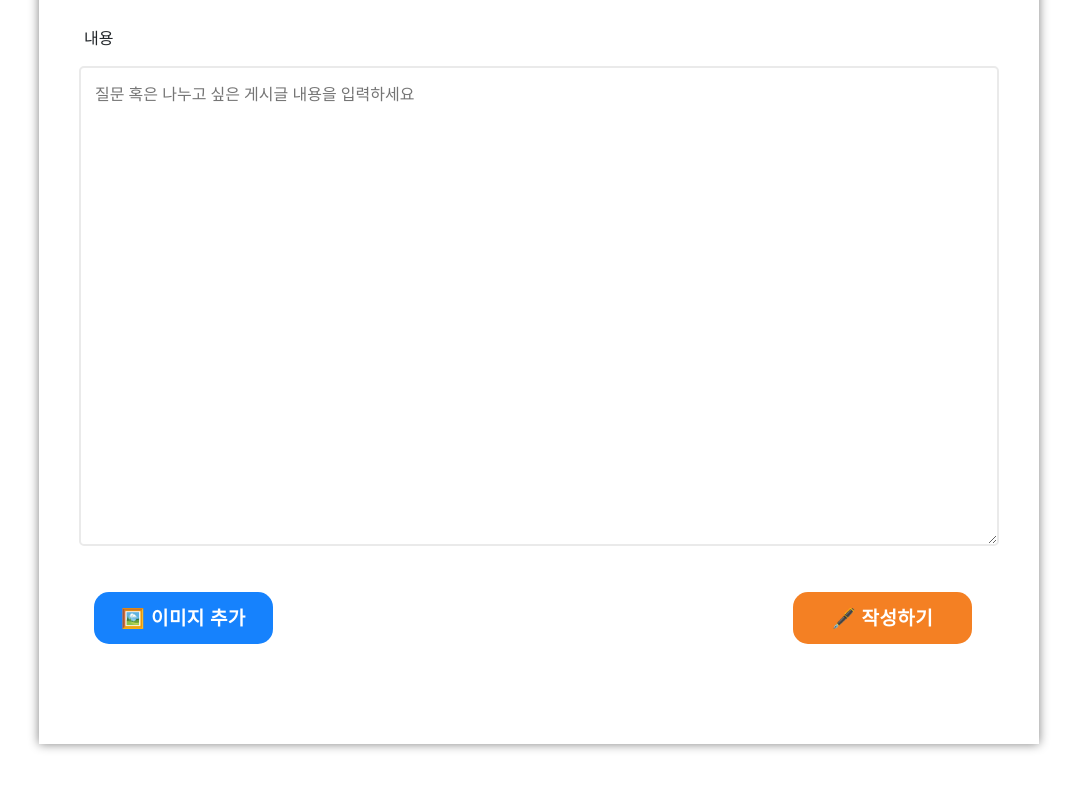
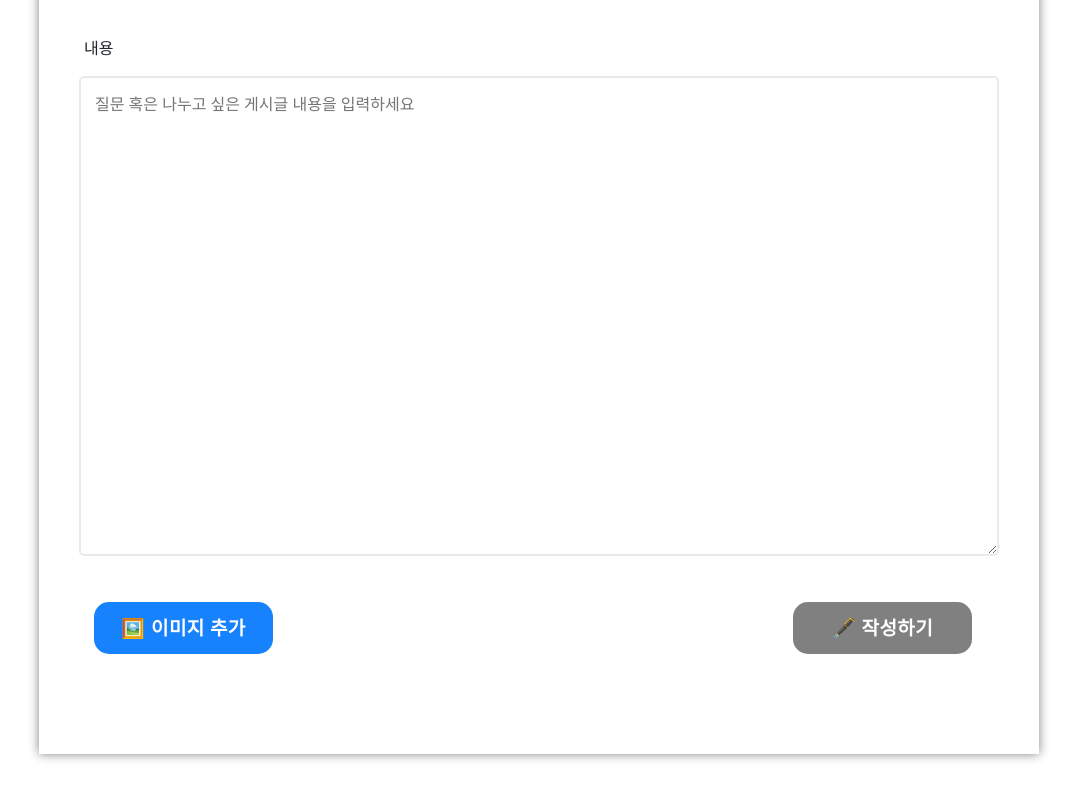
Before and after one commit to KWU-ESG/esg-frontend-next, a Next.js app: page /forum/register in a window 1280 px wide. Shown: the part 476-1276 px from the top of the page, without its empty margins (61-1138 px from the left). Built offline with nearby package versions, Linux system fonts and the light colour scheme.

Commit message:
✨ forum/register 작성하기 버튼 활성화 기능 추가

```diff
--- a/pages/forum/register/index.js
+++ b/pages/forum/register/index.js
@@ -29,34 +29,48 @@ import { useRouter } from "next/router";
     const [contents, setContents] = useState("");
     // Category state
     const [category, setCategory] = useState('');
+    // 작성하기 state
+    const [isActive, setIsActive] = useState(false);
+
 
     // error state
     const [titleError, setTitleError] = useState("");
     const [contentsError, setContentsError] = useState("");
+    // 카테고리 에러 처리 기능 추가해야함
     const [categoryError, setCategoryError] = useState("");
 
     const onChangeTitle = (event) => {
       setTitle(event.target.value);
+      // 입력한 값으로 바로 검사
+      if (event.target.value && contents && category){
+        setIsActive(true)
+      }
       if(event.target.value !== ""){
         setTitleError("")
       }
     };
 
+    // 이벤트 핸들러 함수
+    const onChangeContents = (event) => {
+      setContents(event.target.value);
+      if(title && event.target.value && category){
+        setIsActive(true)
+      }
+      if(event.target.value !== ""){
+        setContentsError("")
+      }
+    };
+
     const onChangeCategory = (event) => {
       setCategory(event.target.value);
+      if(title && event.target.value && contents){
+        setIsActive(true)
+      }
       if(event.target.value !== ""){
         setCategoryError("")
       }
     };
 
-    // 이벤트 핸들러 함수
-    const onChangeContents = (event) => {
-      // 내가 선택한 태그의 값
-      setContents(event.target.value);
-      if(event.target.value !== ""){
-        setContentsError("")
-      }
-    };
 
     const onClickSubmit = async () => {
       // 타이틀이 비었을 때 (없을 때)
@@ -69,17 +83,20 @@ import { useRouter } from "next/router";
       if (title && contents) {
         try {
           const postData = {
-          writer: "임시지은이",
-          password: "1234",
+          id: 10000,
           title: title,
-          content: contents
+          content: contents,
+          createdAt: "2023-02-24T16:17:47.000Z",
+          updatedAt: "2023-02-24T16:17:47.000Z",
+          UserId : 1234
           }
           // category: category 선택한 카테고리
 
+          console.log({isActive})
           console.log("성공시 제목 출력: ",postData.title)
-          await axios.post("http://backend-example.codebootcamp.co.kr/board", postData);
-          alert("게시글이 등록되었습니다.");
-          router.push('/forum/forum-list')
+          await axios.post("https://koreanjson.com/todos", postData);
+          alert("게시글이 성공적으로 등록되었습니다.");
+          //router.push('/forum/forum-list')
 
         }
         catch(error) {
@@ -87,9 +104,10 @@ import { useRouter } from "next/router";
           console.error(error);
         }
 
-
       }
     };
+
+
 
     return (
       <>
@@ -114,7 +132,7 @@ import { useRouter } from "next/router";
             <option value="G">G</option>
             <option value="기타">기타</option>
           </select>
-          {/* <Error>{titleError}</Error> */}
+          <Error>{categoryError}</Error>
         </InputWrapper>
 
         <InputWrapper>
@@ -131,7 +149,7 @@ import { useRouter } from "next/router";
 
       <ButtonWrapper>
         <CustomSubmitButton onClick={onClickSubmit}>🖼 이미지 추가</CustomSubmitButton>
-        <SubmitButton onClick={onClickSubmit}>🖋 작성하기</SubmitButton>
+        <SubmitButton onClick={onClickSubmit} isActive={isActive}>🖋 작성하기</SubmitButton>
       </ButtonWrapper>
       </Wrapper>
       <Footer/>
--- a/styles/register-post.js
+++ b/styles/register-post.js
@@ -130,7 +130,7 @@ export const SubmitButton = styled.button`
   font-weight: 900;
   margin-left: 500px;
   margin-right: 12px;
-  background-color: rgba(244, 128, 35, 1);
+  background-color: ${(props) => props.isActive ? 'orange' : 'gray' };
   color: #fff;
   border-radius: 15px;
 
```
